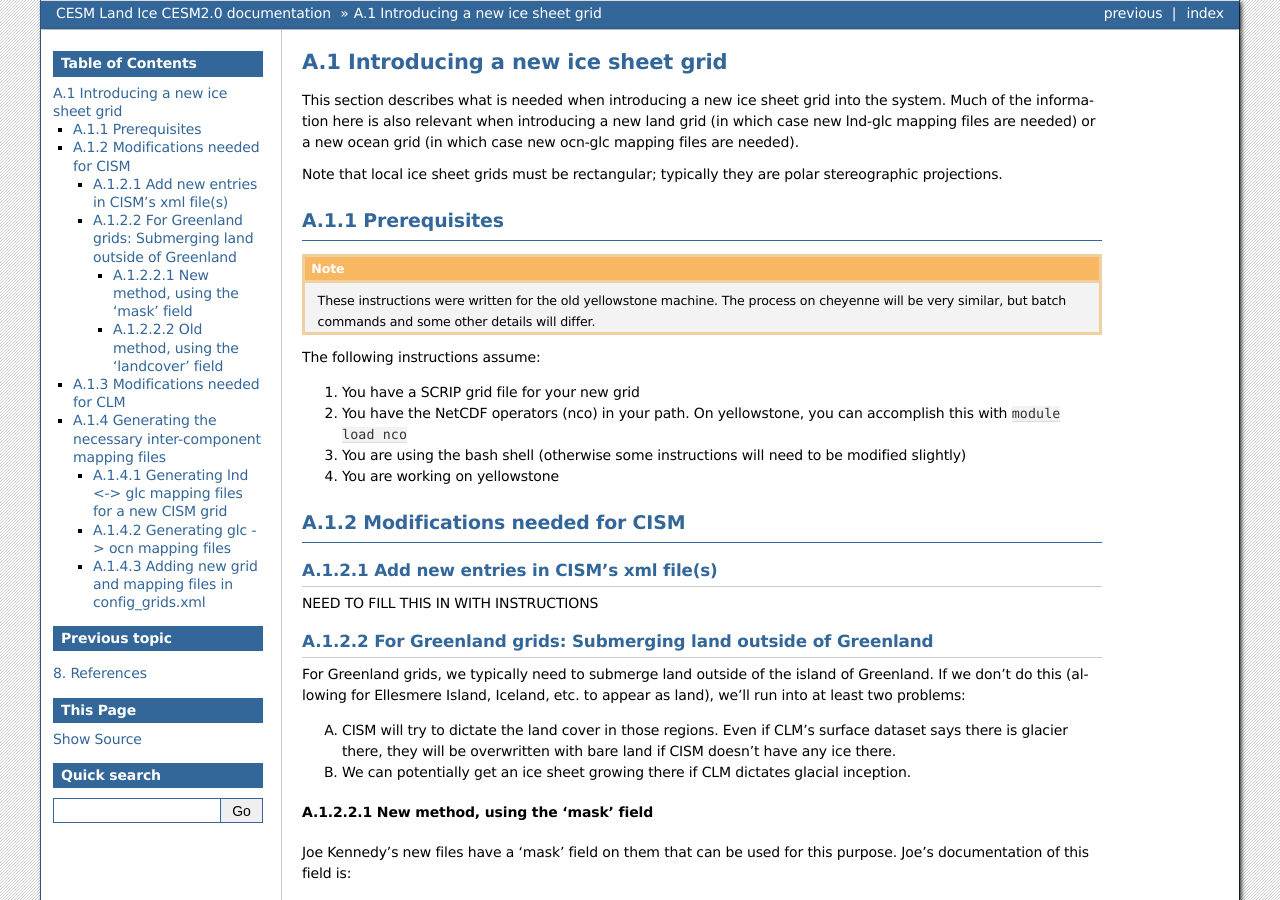
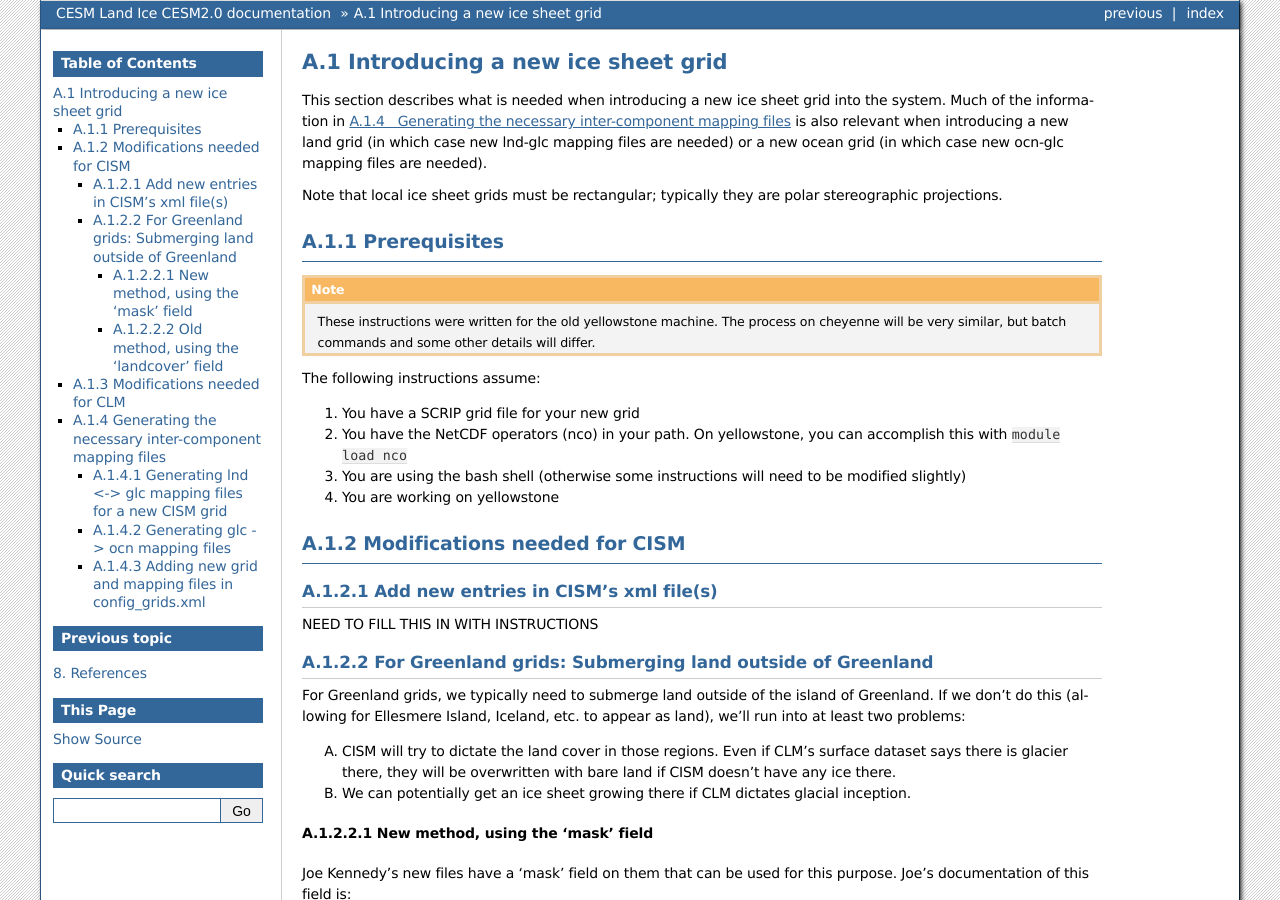
Before and after one commit to ESCOMP/CISM-wrapper, a Sphinx documentation site: the page built from doc/source/new-grids.rst, in a window 1280 px wide and 900 px high. Built offline with Sphinx 7.4.7, drawn with Linux system fonts in a browser that asks for light colours.

Commit message:
Reference subsection explicitly

```diff
--- a/doc/source/new-grids.rst
+++ b/doc/source/new-grids.rst
@@ -9,9 +9,9 @@ Introducing a new ice sheet grid
 ********************************
 
 This section describes what is needed when introducing a new ice sheet grid into the
-system. Much of the information here is also relevant when introducing a new land grid (in
-which case new lnd-glc mapping files are needed) or a new ocean grid (in which case new
-ocn-glc mapping files are needed).
+system. Much of the information in :ref:`Generating mapping files` is also relevant when
+introducing a new land grid (in which case new lnd-glc mapping files are needed) or a new
+ocean grid (in which case new ocn-glc mapping files are needed).
 
 Note that local ice sheet grids must be rectangular; typically they are polar
 stereographic projections.
@@ -309,6 +309,8 @@ regions) encompassing the full CISM grid, whose glacier region behaviors are:
 
 The value of ``glacier_region_ice_runoff_behavior`` can be whatever makes the most sense
 scientifically.
+
+.. _Generating mapping files:
 
 ======================================================
 Generating the necessary inter-component mapping files
```
